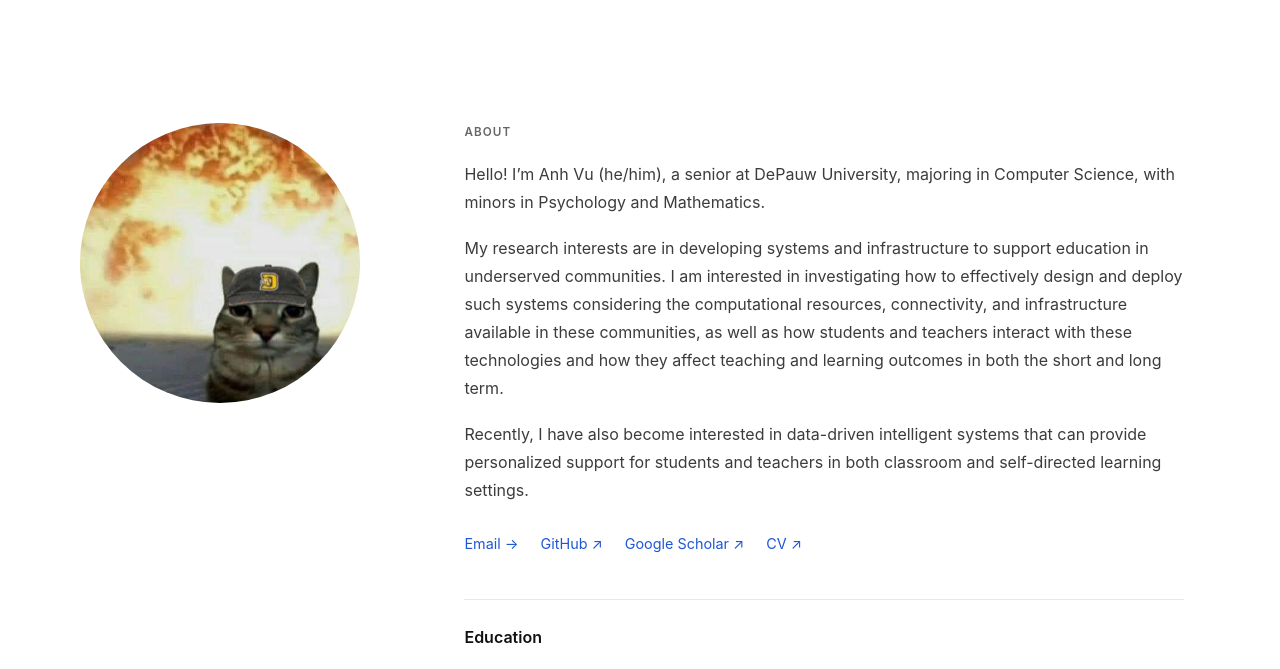
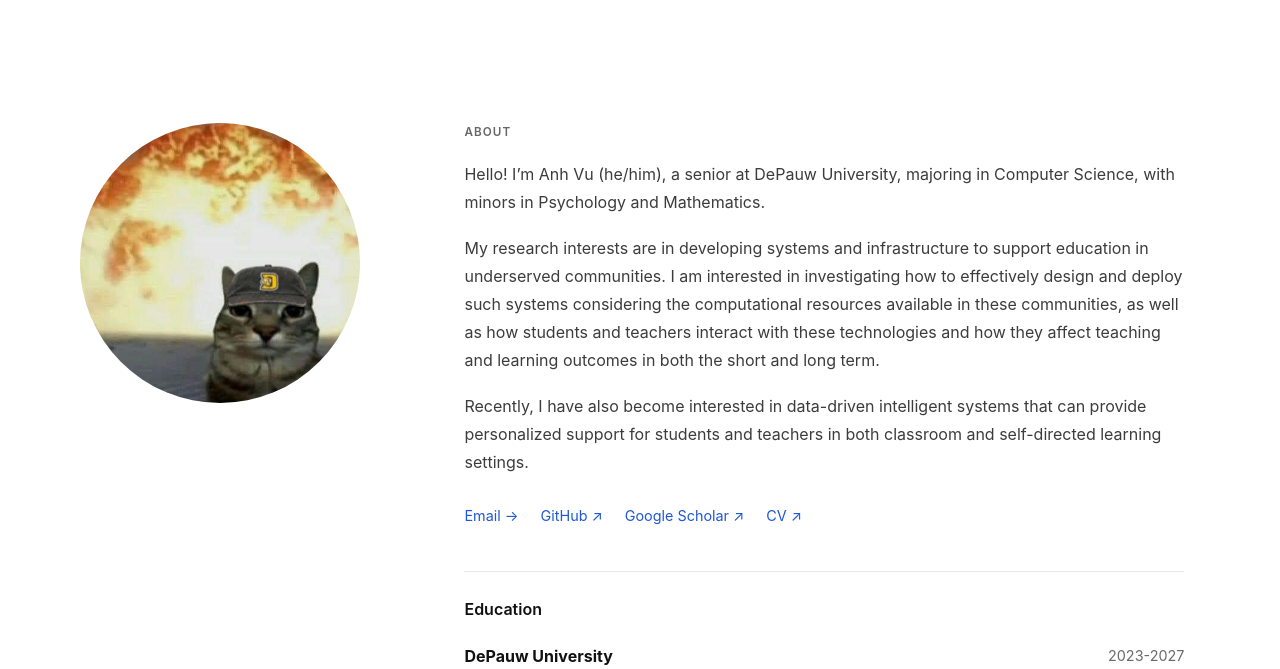
Before and after one commit to Shade9378/personal-website, an Astro site: page / in a window 1280 px wide. Shown: the part 77-746 px from the top of the page. Built offline with nearby package versions, Linux system fonts and the light colour scheme; Astro itself is replaced by a stand-in of ours.

Commit message:
Simplify introduction to computational resources

```diff
--- a/src/pages/index.astro
+++ b/src/pages/index.astro
@@ -38,7 +38,7 @@ const visibleUpdates = updates.slice(0, MAX_UPDATES).map((update) => ({
         My research interests are in developing systems and infrastructure to
         support education in underserved communities. I am interested in
         investigating how to effectively design and deploy such systems
-        considering the computational resources, connectivity, and infrastructure
+        considering the computational resources
         available in these communities, as well as how students and teachers
         interact with these technologies and how they affect teaching and
         learning outcomes in both the short and long term.
```
